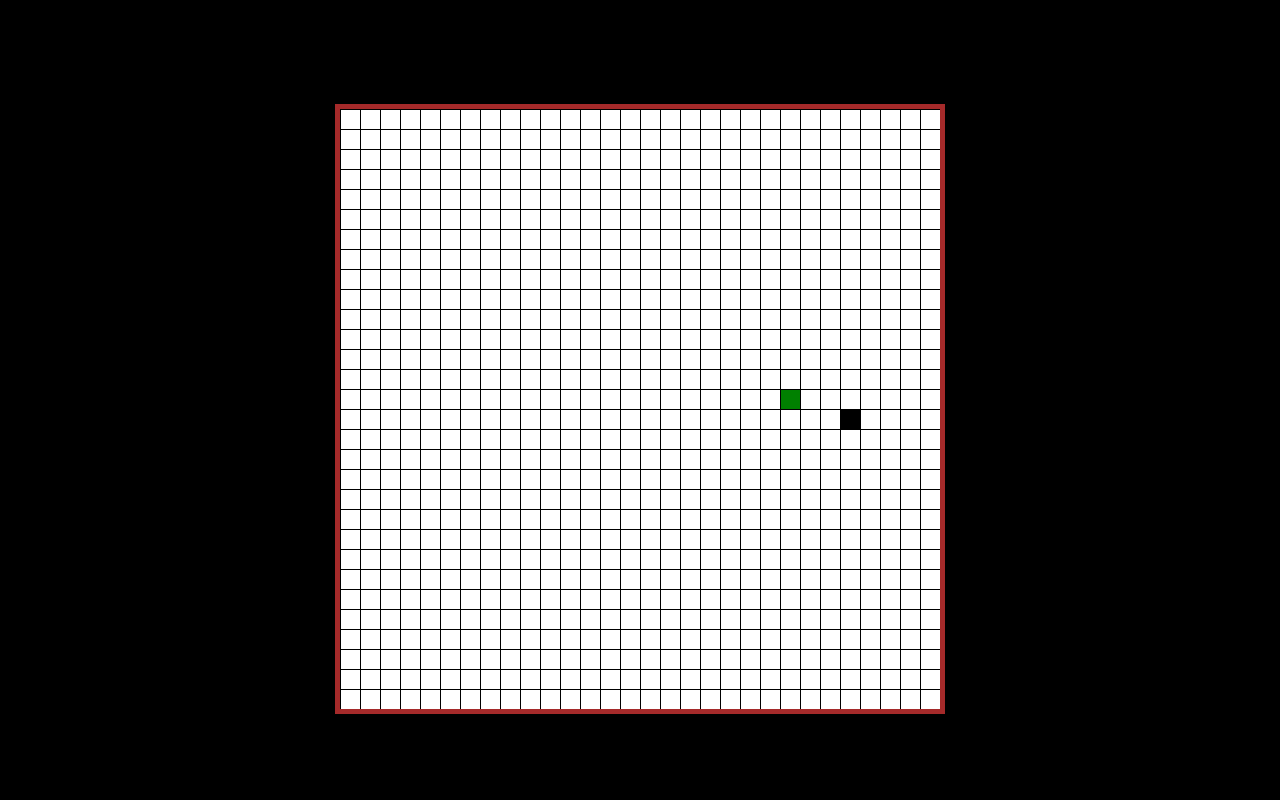
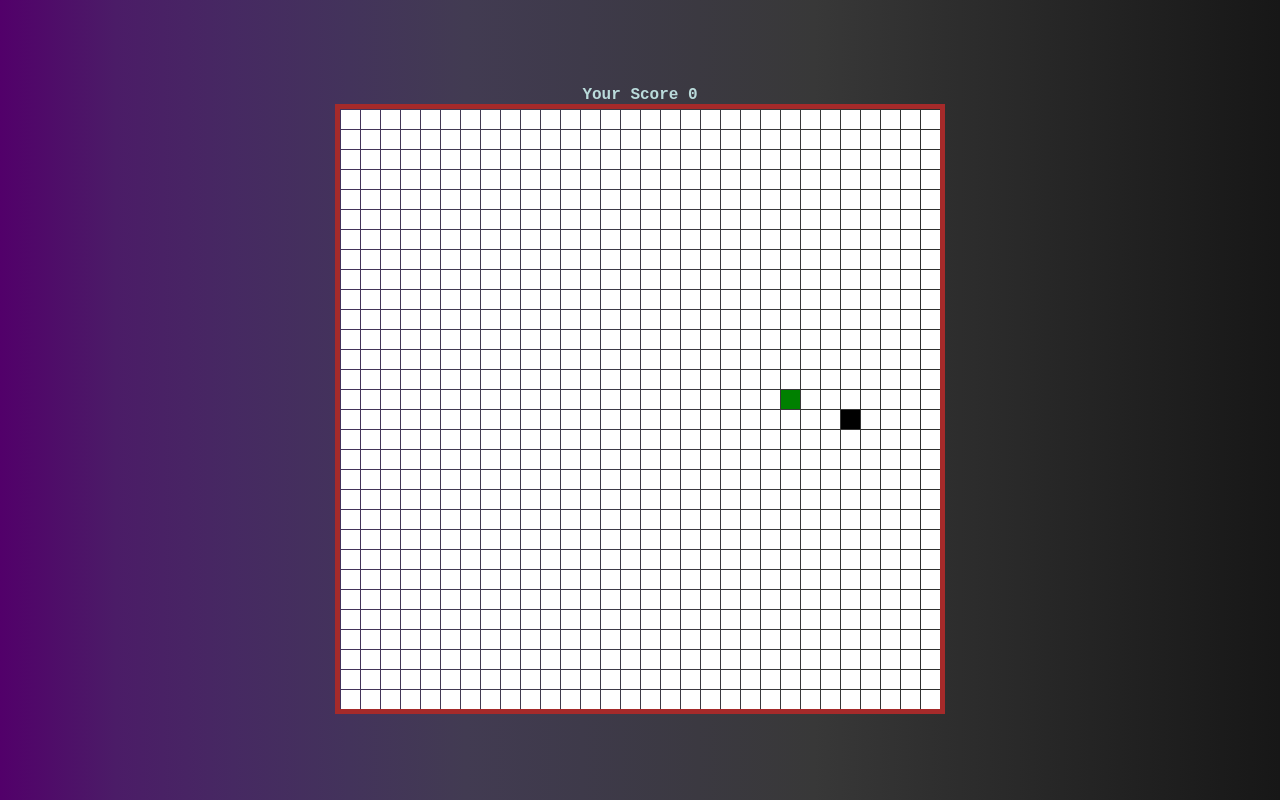
Before and after one commit to mdirshad17/SnakeGame, a plain HTML site: page index.html in a window 1280 px wide. Drawn offline with Linux system fonts and the light colour scheme.

Commit message:
Update style.css

```diff
--- a/style.css
+++ b/style.css
@@ -8,7 +8,7 @@ body {
     justify-content: center;
     align-items: center;
     height: 100vh;
-    background-color: black;
+    background-image: linear-gradient(to left, #171717, #1f1f1f, #272727, #2f2f2f, #383838, #3b3941, #3e3a4a, #423b52, #43335b, #462962, #4b1c67, #52006a);
 }
 
 #board {
@@ -18,5 +18,11 @@ body {
     border: 5px solid brown;
     display: flex;
     flex-direction: column;
-    /* background-color: white; */
 }
+.score{
+    font-family: 'Courier New', Courier, monospace;
+    display: block;
+    color: rgb(186, 219, 219);
+    text-align: center;
+    font-weight: bold;
+}
```
